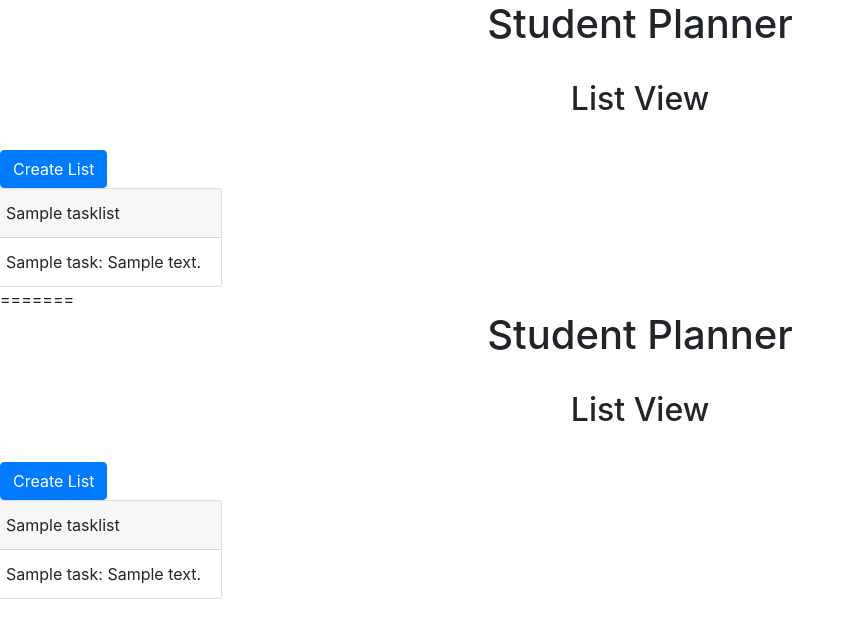
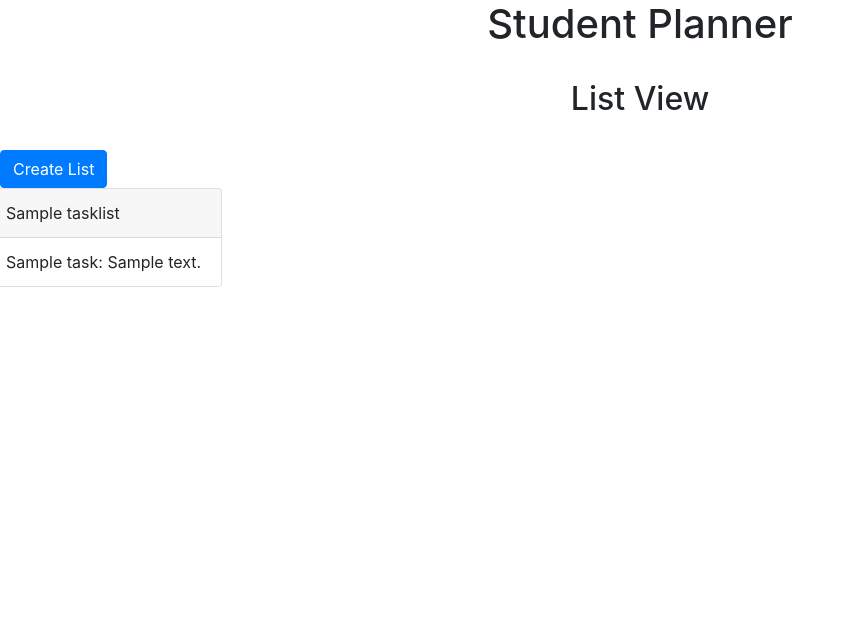
Before and after one commit to MayyarAA/studentplanner, a PHP site: page /listView.php?r=1 in a window 1280 px wide. Shown: the top 638 px of the page, without its empty margins (0-855 px from the left). Run offline with PHP 8.4, Linux system fonts and the light colour scheme; tables that the repository leaves empty hold one stand-in row (values such as "Sample post"); data that the repository does not hold is empty; some libraries are stand-ins or nearby versions.

Commit message:
Deleted duplicate code due to merge conflicts from previous merge

```diff
--- a/listView.php
+++ b/listView.php
@@ -125,98 +125,3 @@ $("#viewTaskFrame").attr("src", "https://mansci-db.uwaterloo.ca/~wmmeyer/wmmeyer
 <script src="https://cdn.jsdelivr.net/npm/popper.js@1.16.0/dist/umd/popper.min.js" integrity="sha384-Q6E9RHvbIyZFJoft+2mJbHaEWldlvI9IOYy5n3zV9zzTtmI3UksdQRVvoxMfooAo" crossorigin="anonymous"></script>
 <script src="https://stackpath.bootstrapcdn.com/bootstrap/4.4.1/js/bootstrap.min.js" integrity="sha384-wfSDF2E50Y2D1uUdj0O3uMBJnjuUD4Ih7YwaYd1iqfktj0Uod8GCExl3Og8ifwB6" crossorigin="anonymous"></script>
 </body>
-=======
-<!DOCTYPE html>
-<html lang="">
-
-
-<head>
-    <link rel="stylesheet" href="https://cdn.jsdelivr.net/npm/bootstrap@4.5.3/dist/css/bootstrap.min.css" integrity="sha384-TX8t27EcRE3e/ihU7zmQxVncDAy5uIKz4rEkgIXeMed4M0jlfIDPvg6uqKI2xXr2" crossorigin="anonymous">
-    <title>Student Planner</title>
-</head>
-
-    <body>
-        <h1 class="text-center">Student Planner</h1>
-	<br>
-        <h2 class="text-center">List View</h2>
-	<br>
-
-    <button type="button" class="btn btn-primary" data-toggle="modal" data-target="#createList">
-  Create List
-</button>
-<?php
-require("conn.php");
-
-if (!empty($_POST['name'])){
-	//If the user submitted a new list request we run this code
-	$query = "
-            INSERT INTO taskList (
-                listTitle,
-                boardID
-            ) VALUES (
-                :listTitle,
-                :boardID
-            )
-        ";
-        $query_params = array(
-            ':listTitle' => $_POST['name'], //Insert the user's input into the database
-            ':boardID' => 1 //Placeholder until we develop the board view function
-        );
-        $stmt = $db->prepare($query);
-       	$result = $stmt->execute($query_params);
-}
-
-// get complete details for a list
-$stmt = $db->prepare('SELECT * FROM taskList ORDER BY `listID` ASC');
-            $stmt->execute();
-            $lists = $stmt->fetchAll();
-echo "<div class='row'>";
-foreach ($lists as $list){
-	//This code is run FOR EACH list that exists.
-	echo "
-	<div class='col-xs-3'>
-	<div class='card'>
-	<div class='card-header'>".$list['listTitle']."</div>
-	<ul class='list-group list-group-flush'>
-	";
-
-
-	$stmt = $db->prepare('SELECT * FROM task WHERE `tl.listID` = ?');
-            $stmt->execute(array($list['listID']));
-            $tasks = $stmt->fetchAll();
-            foreach ($tasks as $task){
-            	//This code is run FOR EACH task in each list. Here we output an html row with some data.
-            	echo "<li class='list-group-item'>".$task['taskTitle'].": ".$task['description']."</li>";
-            }
-    echo "
-    </ul>
-	</div>
-	</div>";
-}
-echo "</div>";
-//Below we have the code for our "modal" which pops up when the user clicks the add new list button. It is a simple form that submits back here for a "page refresh" with the new list.
-?>
-<div class="modal fade" id="createList" tabindex="-1" aria-labelledby="createList" aria-hidden="true">
-  <div class="modal-dialog">
-    <div class="modal-content">
-      <div class="modal-header">
-        <h5 class="modal-title" id="exampleModalLabel">Add New List</h5>
-        <button type="button" class="close" data-dismiss="modal" aria-label="Close">
-          <span aria-hidden="true">&times;</span>
-        </button>
-      </div>
-      <div class="modal-body">
-        <form action="" class="form-newList" method="POST">
-
-            <label for="inputName" class="sr-only">List Name</label>
-            <input type="text" name="name" value="" class="form-control" placeholder="List Name" required/>
-            <button class="btn btn-lg btn-primary btn-block" type="submit" value="Register">Create</button>
-        </form>
-      </div>
-    </div>
-  </div>
-</div>
-<script src="https://code.jquery.com/jquery-3.4.1.slim.min.js" integrity="sha384-J6qa4849blE2+poT4WnyKhv5vZF5SrPo0iEjwBvKU7imGFAV0wwj1yYfoRSJoZ+n" crossorigin="anonymous"></script>
-<script src="https://cdn.jsdelivr.net/npm/popper.js@1.16.0/dist/umd/popper.min.js" integrity="sha384-Q6E9RHvbIyZFJoft+2mJbHaEWldlvI9IOYy5n3zV9zzTtmI3UksdQRVvoxMfooAo" crossorigin="anonymous"></script>
-<script src="https://stackpath.bootstrapcdn.com/bootstrap/4.4.1/js/bootstrap.min.js" integrity="sha384-wfSDF2E50Y2D1uUdj0O3uMBJnjuUD4Ih7YwaYd1iqfktj0Uod8GCExl3Og8ifwB6" crossorigin="anonymous"></script>
-</body>
```
